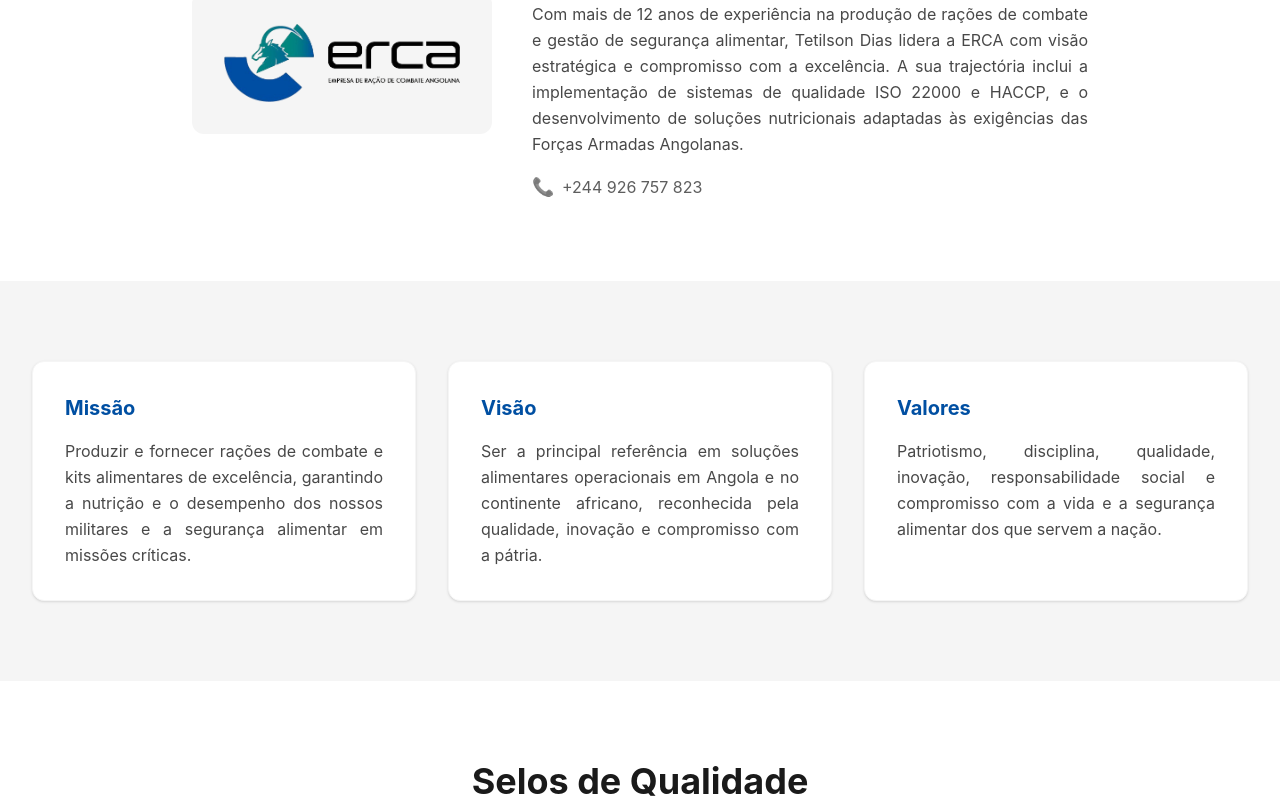
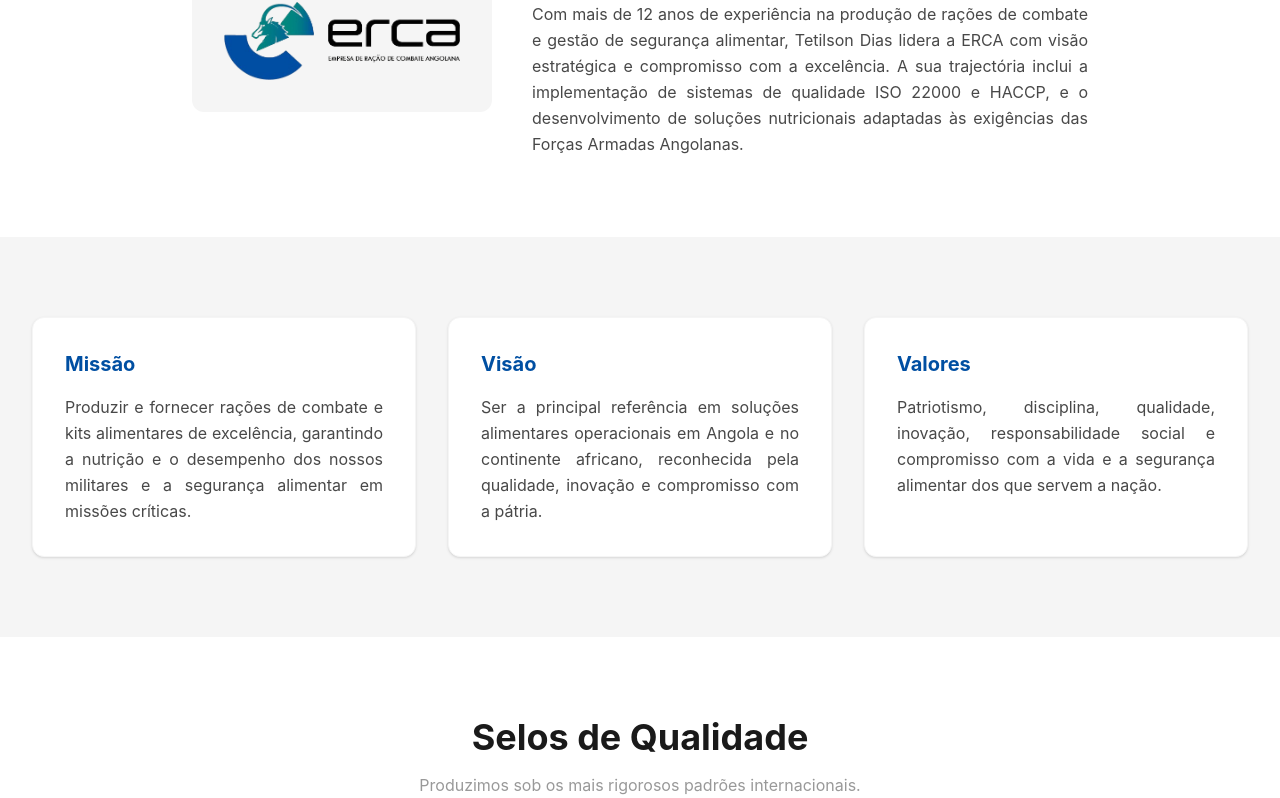
Before and after one commit to milagresjr/erca, a React (Vite) app: page /sobre in a window 1280 px wide. Shown: the part 1371-2169 px from the top of the page. Built offline with nearby package versions, Linux system fonts and the light colour scheme.

Commit message:
Remove número de contacto da descrição do PCA

```diff
--- a/src/pages/Sobre.tsx
+++ b/src/pages/Sobre.tsx
@@ -116,7 +116,7 @@ export default function Sobre() {
                 <p className="text-verde font-semibold mb-4">
                   PCA - Presidente do Conselho de Administração
                 </p>
-                <p className="text-preto/80 leading-relaxed mb-4 text-justify">
+                <p className="text-preto/80 leading-relaxed text-justify">
                   Com mais de 12 anos de experiência na produção de rações de
                   combate e gestão de segurança alimentar, Tetilson Dias lidera
                   a ERCA com visão estratégica e compromisso com a excelência. A
@@ -125,10 +125,6 @@ export default function Sobre() {
                   nutricionais adaptadas às exigências das Forças Armadas
                   Angolanas.
                 </p>
-                <div className="flex items-center gap-2 text-preto/70">
-                  <span className="text-lg">📞</span>
-                  <span>+244 926 757 823</span>
-                </div>
               </motion.div>
             </div>
           </div>
```
